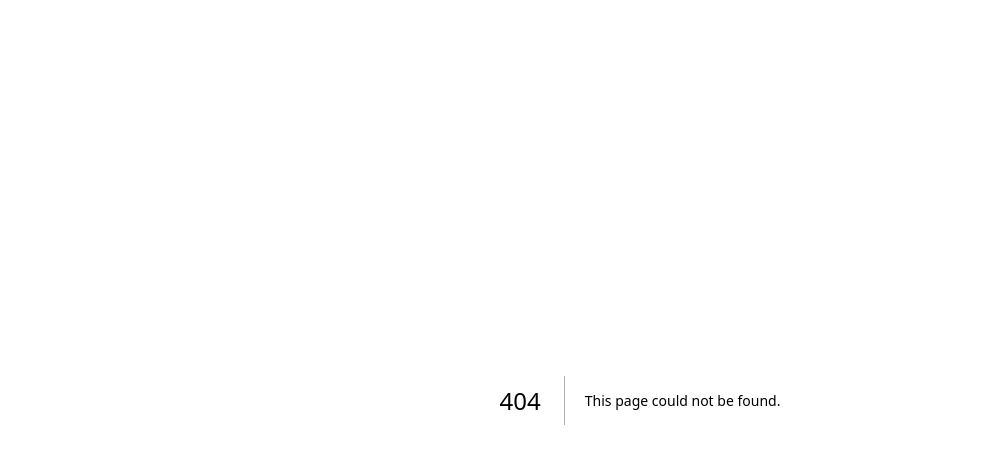
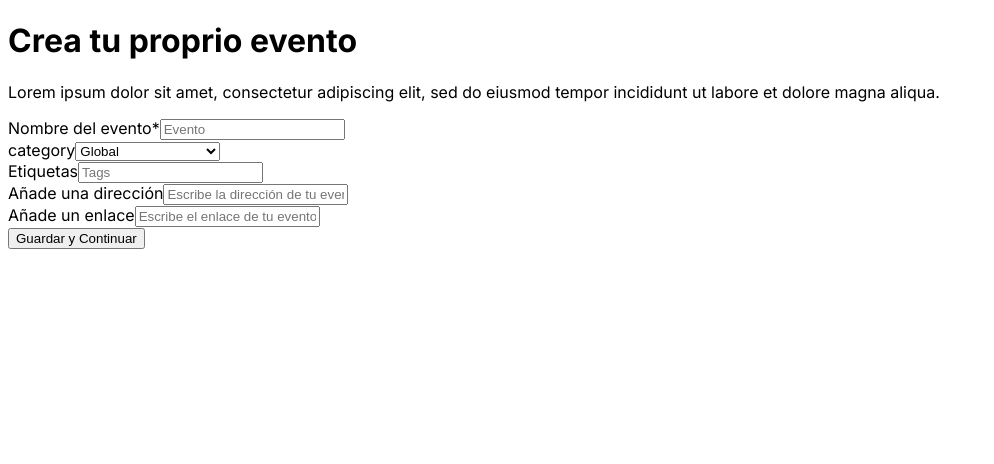
Before and after one commit to raulalhena/actos, a Next.js app: page /event in a window 1280 px wide. Before the commit this address had no page. Shown: the top 464 px of the page, without its empty margins (0-994 px from the left). Built offline with nearby package versions, Linux system fonts and the light colour scheme.

Commit message:
event componet: Textinput and Select

```diff
--- /dev/null
+++ b/src/app/event/page.tsx
@@ -0,0 +1,46 @@
+import Select from '@/components/Select/Select';
+import TextInput from '@/components/TextInput/TextInput';
+
+const page = () => {
+
+    const categories = [ 'Global', 'Empleabilidad', 'Bienestar Emocional' ];
+
+    return (
+        <>
+            <h1>Crea tu proprio evento</h1>
+            <p>Lorem ipsum dolor sit amet, consectetur adipiscing elit, sed do eiusmod tempor incididunt ut labore et dolore magna aliqua.</p>
+
+            <form>
+                <TextInput
+                    id="event"
+                    label="Nombre del evento*"
+                    placeholder="Evento"
+                />
+                <Select
+                    id="categoryEvent"
+                    label="category"
+                    options={categories}
+                />
+                <TextInput
+                    id="tag"
+                    label="Etiquetas"
+                    placeholder="Tags"
+                />
+                <TextInput
+                    id="direction"
+                    label="Añade una dirección"
+                    placeholder="Escribe la dirección de tu evento."
+                />
+                <TextInput
+                    id="webLink"
+                    label="Añade un enlace"
+                    placeholder="Escribe el enlace de tu evento."
+                />
+
+                <button>Guardar y Continuar</button>
+            </form>
+        </>
+    );
+};
+
+export default page;
--- /dev/null
+++ b/src/components/Select/Select.tsx
@@ -0,0 +1,24 @@
+interface SelectProps {
+    label: string;
+    options: string[];
+    id: string;
+  }
+
+function Select(props: SelectProps) {
+    const { label, options, id } = props;
+
+    return (
+        <div>
+            <label htmlFor={id}>{label}</label>
+            <select id={id}>
+                {options.map((option, index) => (
+                    <option key={index} value={option}>
+                        {option}
+                    </option>
+                ))}
+            </select>
+        </div>
+    );
+}
+
+export default Select;
--- /dev/null
+++ b/src/components/TextInput/TextInput.tsx
@@ -0,0 +1,18 @@
+interface TextInputProps {
+    label: string;
+    placeholder: string;
+    id: string;
+}
+
+function TextInput(props: TextInputProps) {
+    const { label, placeholder, id } = props;
+
+    return (
+        <div>
+            <label htmlFor={id}>{label}</label>
+            <input type="text" id={id} placeholder={placeholder} />
+        </div>
+    );
+}
+
+export default TextInput;
```
Also changed, not shown: .eslintrc.json, next-env.d.ts (added), 1 other file (tests, documents, lock files or other folders).
